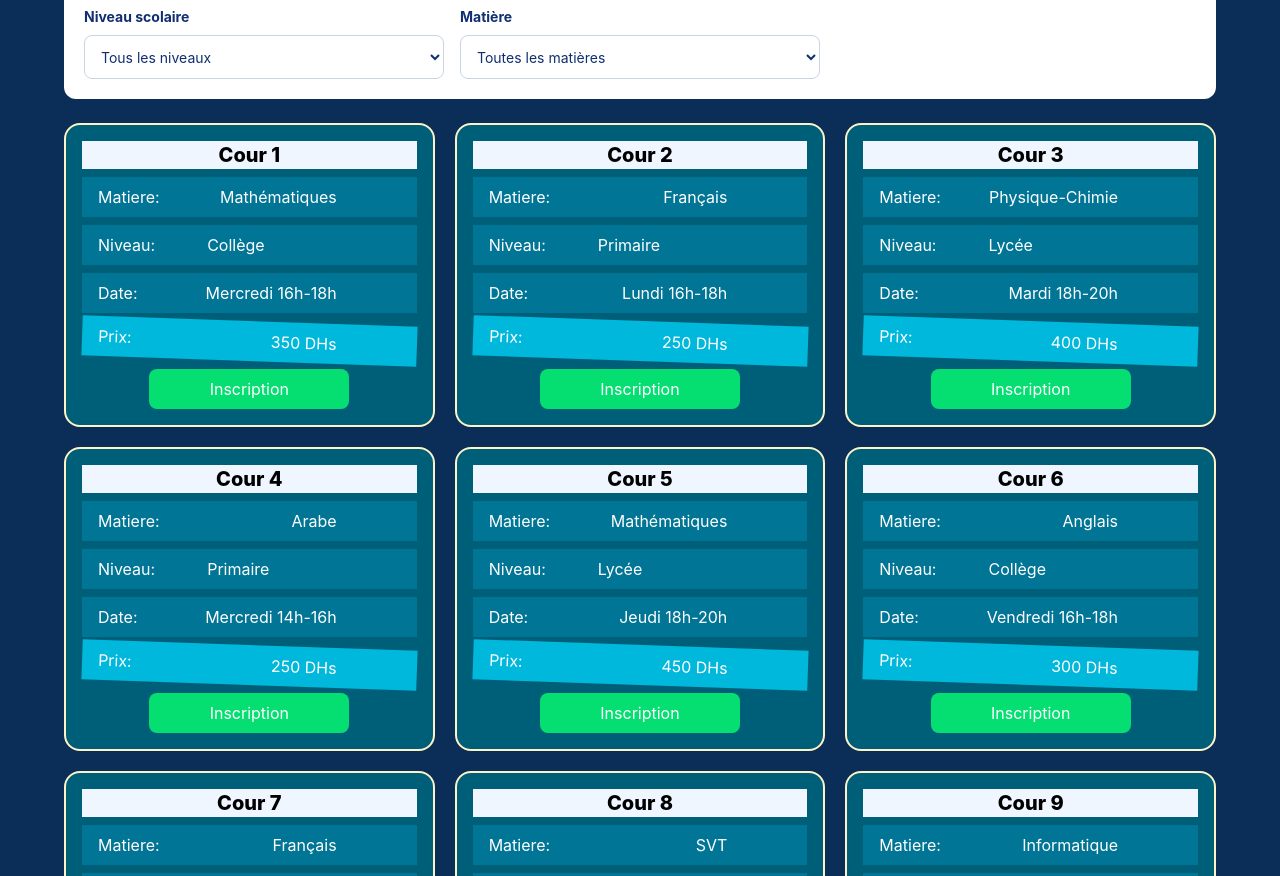
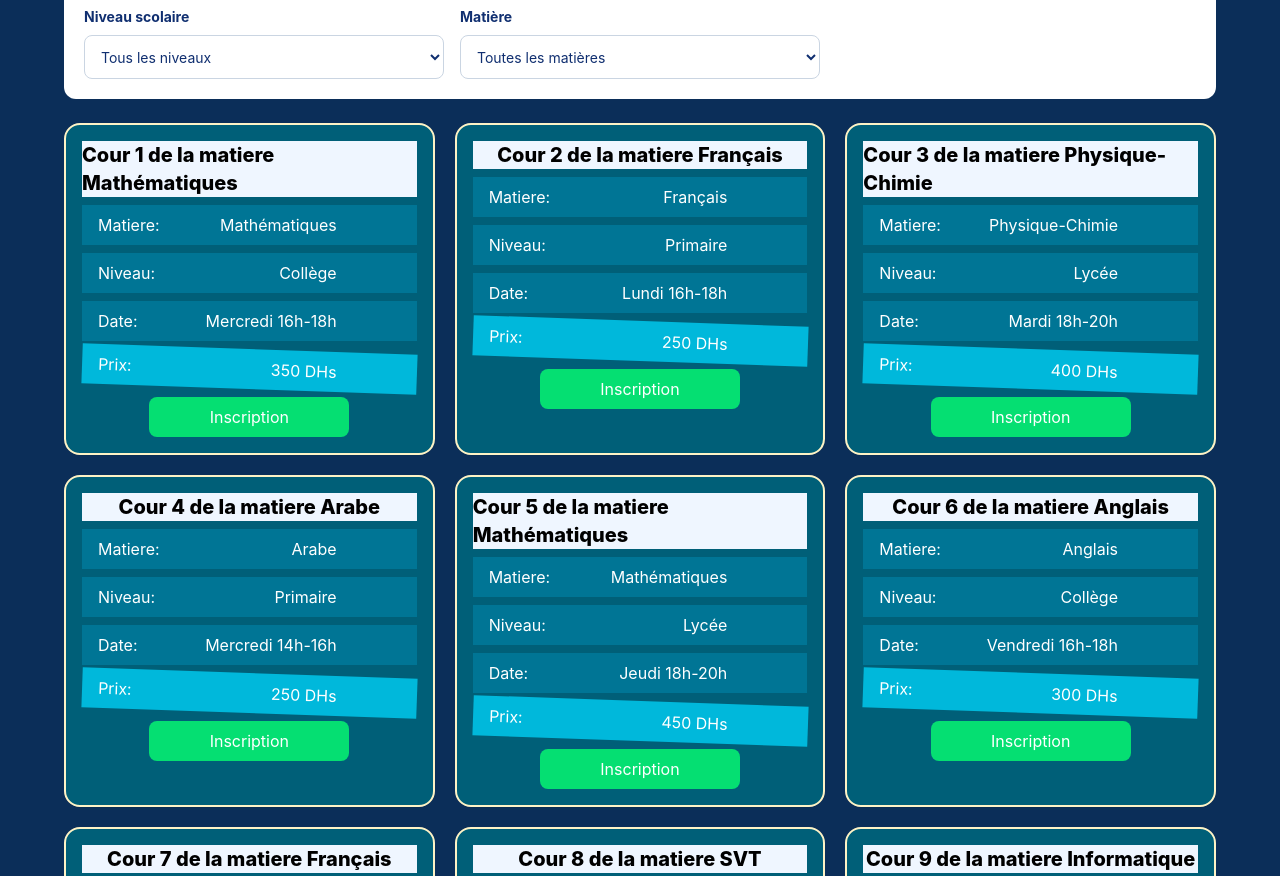
Before and after one commit to zakarya0roua/Nour-Academy, a website built with Vite: page index.html in a window 1280 px wide. Shown: the part 825-1701 px from the top of the page. Built offline with nearby package versions, Linux system fonts and the light colour scheme.

Commit message:
modification

```diff
--- a/script.js
+++ b/script.js
@@ -7,12 +7,12 @@ function creatCards(data = cours) {
     for (let i = 0; i < data.length; i++) {
         div.innerHTML += `
         <div class=" rounded-2xl flex gap-2  flex-col w-full bg-cyan-800 shadow-2xs  p-4  border-2 border-amber-100">
-            <h1 class="flex justify-center  bg-blue-50 text-black text-xl font-extrabold">Cour ${i + 1}</h1>
+            <h1 class="flex justify-center  bg-blue-50 text-black text-xl font-extrabold">Cour ${i + 1} de la matiere ${data[i].matiere}</h1>
             <div class=" bg-cyan-700 w-full flex justify-between py-2 ">
               <span class="px-4">Matiere: </span>
               <span class="mr-20">${data[i].matiere}</span>
             </div>
-            <div class=" bg-cyan-700 w-full flex justify-betw ${data[i].niveau}een py-2 gap-9">
+            <div class=" bg-cyan-700 w-full flex justify-between py-2">
               <span class="px-4">Niveau: </span>
               <span class="mr-20">  ${data[i].niveau}</span>
             </div>
@@ -24,8 +24,8 @@ function creatCards(data = cours) {
               <span class=" px-4">Prix: </span>
               <span class="mr-20"> ${data[i].prix} DHs</span>
             </div>
-            <div class="w-fut  flex justify-center">
-              <button class="w-[200px] h-[40px] bg-green-400 rounded-[0.5rem] cursor-pointer hover:bg-green-800">Inscription</button>
+            <div  class="w-fut  flex justify-center">
+              <button id="inscription" class="w-[200px] h-[40px] bg-green-400 rounded-[0.5rem] cursor-pointer hover:bg-green-800">Inscription</button>
             </div>
           </div>
        `
--- a/style.css
+++ b/style.css
@@ -1,13 +1,3 @@
 @import url('https://fonts.googleapis.com/css2?family=Plus+Jakarta+Sans:ital,wght@0,400;0,500;0,600;0,700;0,800;1,400;1,600&display=swap');
 
-
-
 @import "tailwindcss";
-
-@theme {
-  /* --color-academy: #102f70;
-  --color-academy-dark: #0b2e59;
-  --color-academy-turquoise: #25c5d2;
-
-  --font-sans: Arial, Helvetica, sans-serif; */
-}
```
